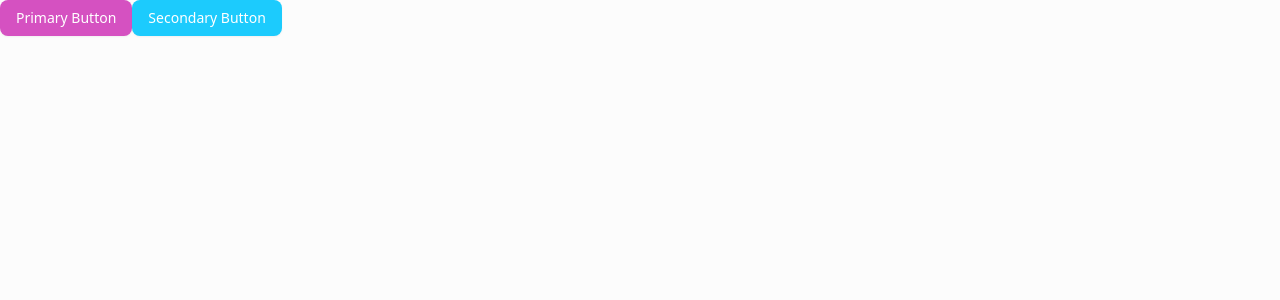
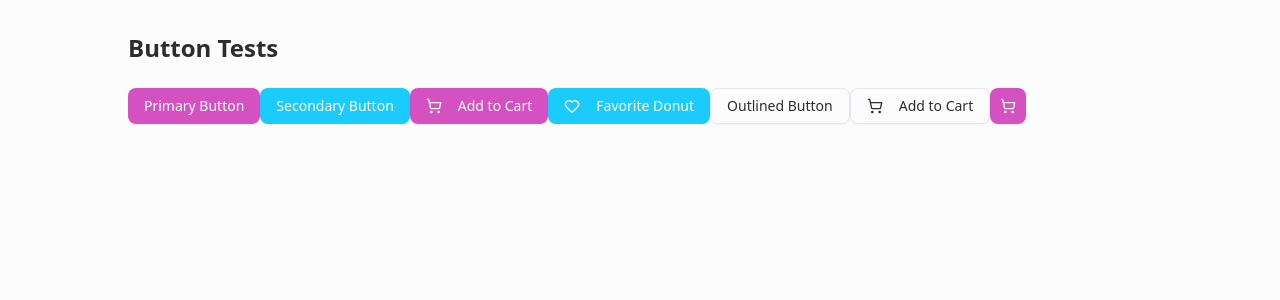
Before and after one commit to heppaat/the-donut-webshop, a Next.js app: page / in a window 1280 px wide. Shown: the top 300 px of the page. Built offline with nearby package versions, Linux system fonts and the light colour scheme.

Commit message:
Button tests

```diff
--- a/src/app/page.tsx
+++ b/src/app/page.tsx
@@ -1,10 +1,29 @@
 import { Button } from "@/components/ui/button";
+import { ShoppingCart, Heart } from "lucide-react";
 
 export default function Home() {
   return (
-    <>
-      <Button>Primary Button</Button>
-      <Button variant="secondary">Secondary Button</Button>
-    </>
+    <div className="min-h-screen bg-background p-8">
+      <div className="max-w-5xl mx-auto">
+        <h1 className="text-2xl font-bold text-foreground mb-6">
+          Button Tests
+        </h1>
+
+        {/* Horizontal button layout */}
+        <div className="flex flex-wrap">
+          <Button>Primary Button</Button>
+          <Button variant="secondary">Secondary Button</Button>
+          <Button icon={<ShoppingCart size={16} />}>Add to Cart</Button>
+          <Button variant="secondary" icon={<Heart size={16} />}>
+            Favorite Donut
+          </Button>
+          <Button variant="outline">Outlined Button</Button>
+          <Button variant="outline" icon={<ShoppingCart size={16} />}>
+            Add to Cart
+          </Button>
+          <Button icon={<ShoppingCart size={16} />} size="icon" />
+        </div>
+      </div>
+    </div>
   );
 }
--- a/src/components/ui/button.tsx
+++ b/src/components/ui/button.tsx
@@ -1,8 +1,8 @@
-import * as React from "react"
-import { Slot } from "@radix-ui/react-slot"
-import { cva, type VariantProps } from "class-variance-authority"
+import * as React from "react";
+import { Slot } from "@radix-ui/react-slot";
+import { cva, type VariantProps } from "class-variance-authority";
 
-import { cn } from "@/lib/utils"
+import { cn } from "@/lib/utils";
 
 const buttonVariants = cva(
   "inline-flex items-center justify-center gap-2 whitespace-nowrap rounded-md text-sm font-medium transition-all disabled:pointer-events-none disabled:opacity-50 [&_svg]:pointer-events-none [&_svg:not([class*='size-'])]:size-4 shrink-0 [&_svg]:shrink-0 outline-none focus-visible:border-ring focus-visible:ring-ring/50 focus-visible:ring-[3px] aria-invalid:ring-destructive/20 dark:aria-invalid:ring-destructive/40 aria-invalid:border-destructive",
@@ -33,27 +33,37 @@ const buttonVariants = cva(
       size: "default",
     },
   }
-)
+);
 
 function Button({
   className,
   variant,
   size,
   asChild = false,
+  icon,
+  children,
   ...props
 }: React.ComponentProps<"button"> &
   VariantProps<typeof buttonVariants> & {
-    asChild?: boolean
+    asChild?: boolean;
+    icon?: React.ReactNode;
   }) {
-  const Comp = asChild ? Slot : "button"
+  const Comp = asChild ? Slot : "button";
 
   return (
     <Comp
       data-slot="button"
       className={cn(buttonVariants({ variant, size, className }))}
       {...props}
-    />
-  )
+    >
+      {icon && (
+        <span className={cn("flex items-center", children && "mr-2")}>
+          {icon}
+        </span>
+      )}
+      {children}
+    </Comp>
+  );
 }
 
-export { Button, buttonVariants }
+export { Button, buttonVariants };
```
